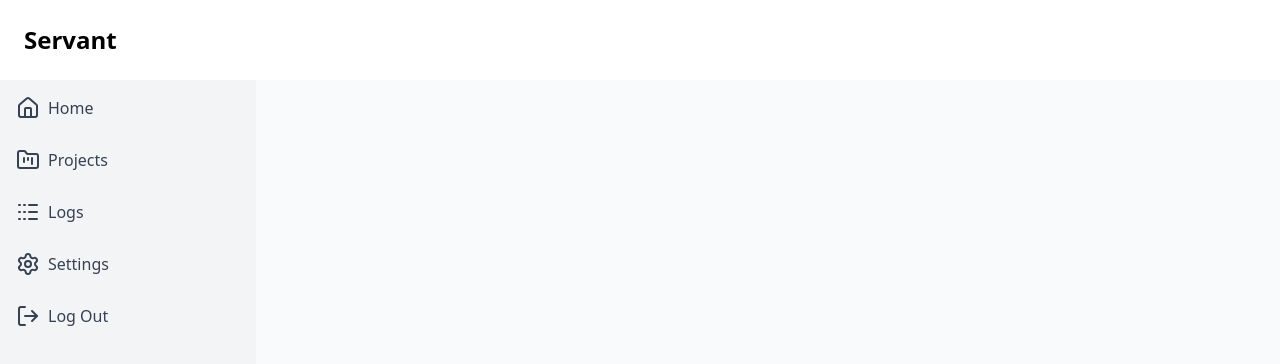
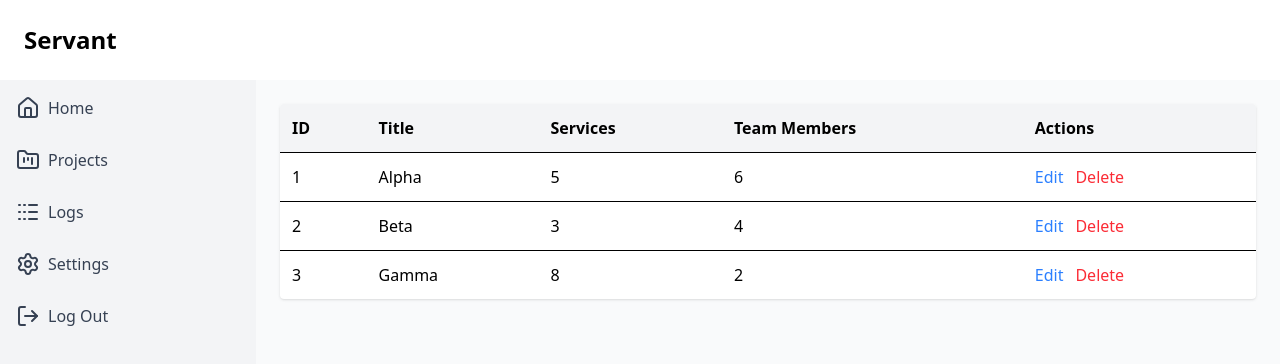
Before and after one commit to Yoni190/servant, a React app in the folder frontend/: page /projects in a window 1280 px wide. Shown: the top 364 px of the page. Built offline with nearby package versions, Linux system fonts and the light colour scheme; the HTML template or start-up script is replaced by a standard one.

Commit message:
Show project data in table

```diff
--- a/frontend/src/pages/Projects.jsx
+++ b/frontend/src/pages/Projects.jsx
@@ -3,12 +3,43 @@ import Header from '../components/Header'
 import Sidebar from '../components/Sidebar'
 
 const Projects = () => {
+
+    const projects = [
+        {id: 1, title: "Alpha", services: 5, members: 6},
+        {id: 2, title: "Beta", services: 3, members: 4},
+        {id: 3, title: "Gamma", services: 8, members: 2}
+    ]
   return (
     <div className="min-h-screen flex flex-col">
       <Header />
       <div className="flex flex-1">
         <Sidebar />
         <main className="flex-1 p-6 bg-gray-50 space-y-6">
+            <table className='w-full bg-white rounded shadow overflow-hidden'>
+                <thead className='bg-gray-100 text-left'>
+                    <tr>
+                        <th className='p-3'>ID</th>
+                        <th className='p-3'>Title</th>
+                        <th className='p-3'>Services</th>
+                        <th className='p-3'>Team Members</th>
+                        <th className='p-3'>Actions</th>
+                    </tr>
+                </thead>
+                <tbody>
+                    {projects.map((project) => (
+                        <tr key={project.id} className='border-t hover:bg-gray-50'>
+                            <td className='p-3'>{project.id}</td>
+                            <td className='p-3 font-medium'>{project.title}</td>
+                            <td className='p-3'>{project.services}</td>
+                            <td className='p-3'>{project.members}</td>
+                            <td className='p-3 space-x-3'>
+                                <button className="text-blue-500 hover:underline">Edit</button>
+                                <button className="text-red-500 hover:underline">Delete</button>
+                            </td>
+                        </tr>
+                    ))}
+                </tbody>
+            </table>
         </main>
       </div>
     </div>
```
